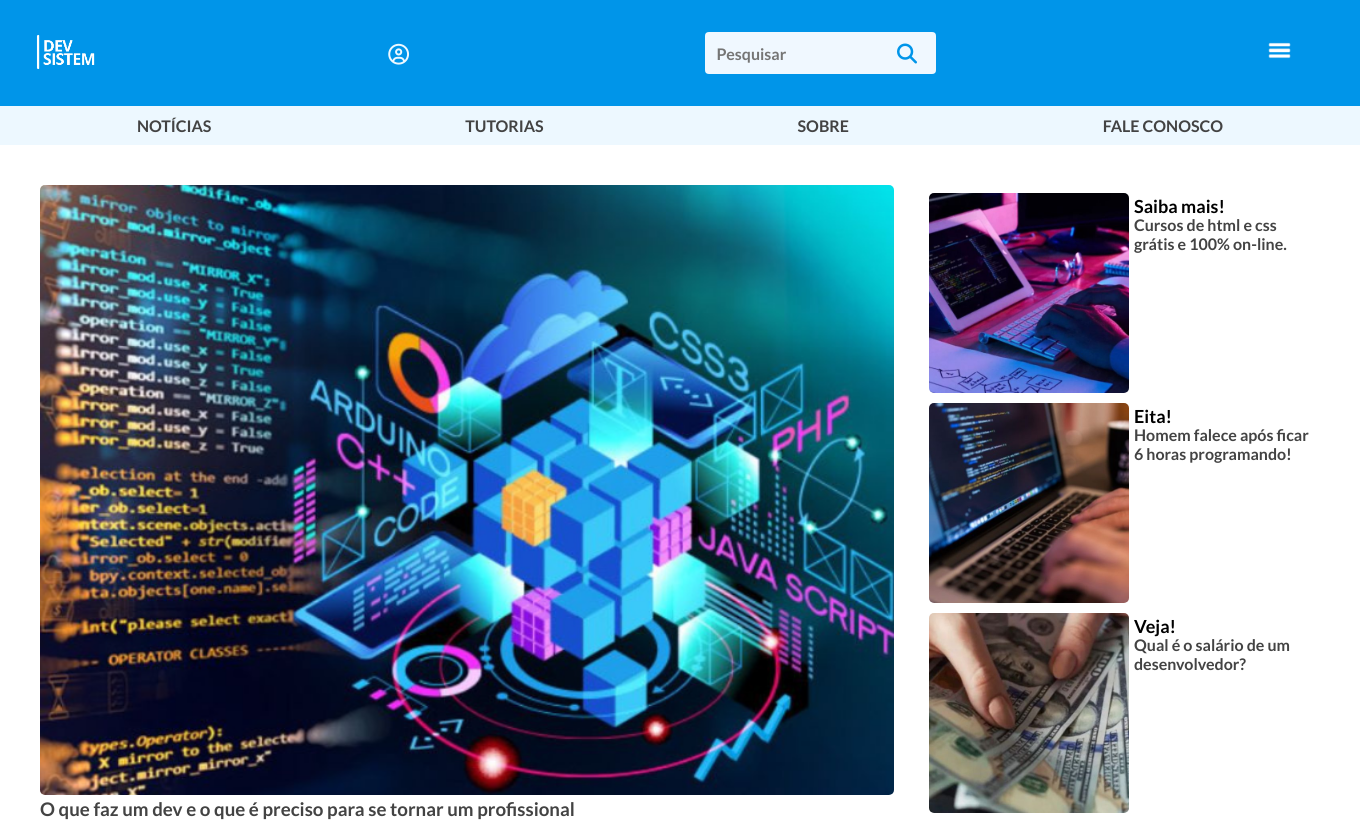
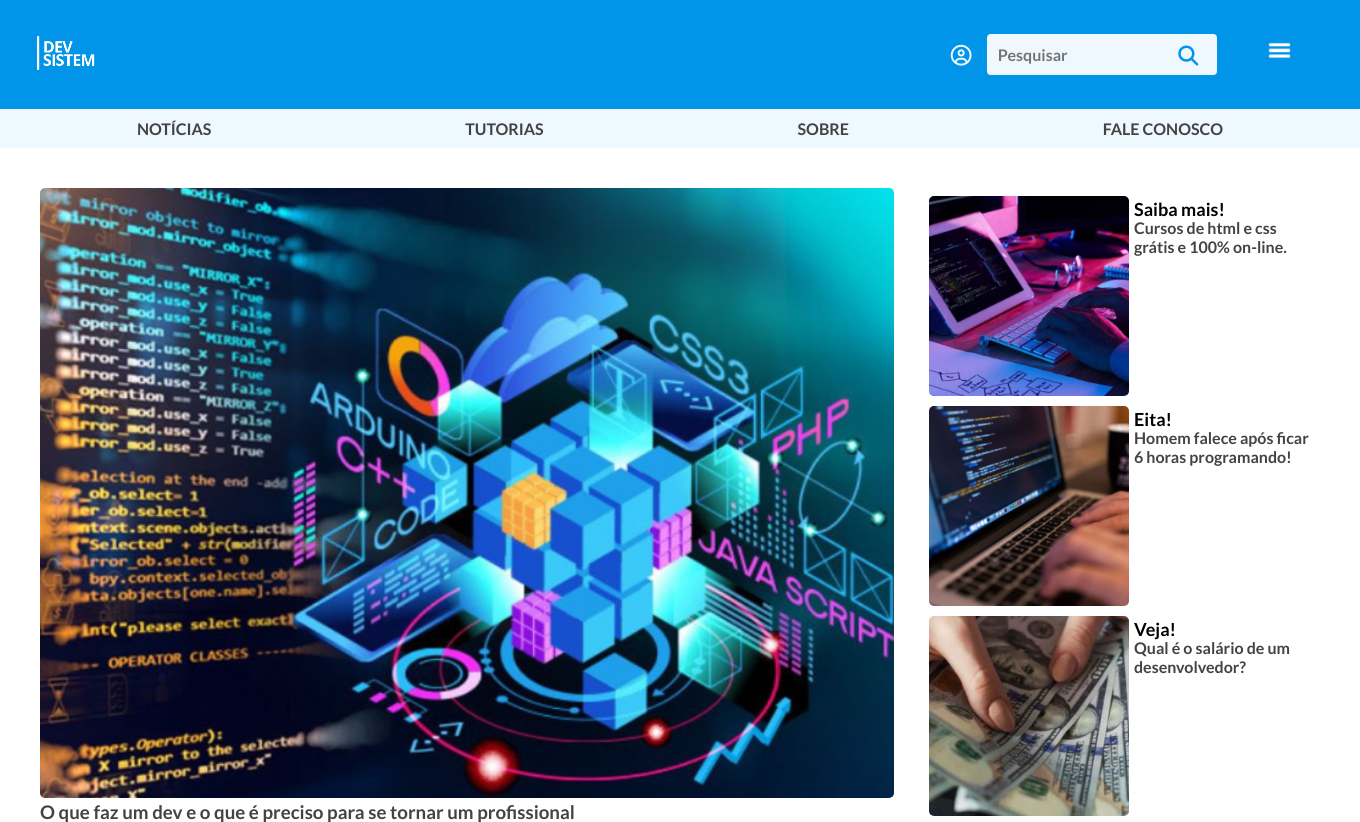
Before and after one commit to RafaBertacelli/DevSistem, a PHP site: page /index.php in a window 1360 px wide. Shown: the top 822 px of the page. Run offline with PHP 8.4, Linux system fonts and the light colour scheme.

Commit message:
Update cabecalho.php

```diff
--- a/cabecalho.php
+++ b/cabecalho.php
@@ -11,24 +11,32 @@
 </head>
 <body>
    <header class="cabecalho">
+      <div class="logo">
         <div class="cabecalho-imagem">
             <a href="index.php"><img src="img/logo.png" alt="logo" class="cabecalho-imagem-logo"></a>
         </div>
+     </div>
+     <div class="itens-cabecalho">
         <div class="icon">
             <button>
                 <i class="fa-regular fa-circle-user" ></i>
             </button>
 
         </div>
-
+        <div class="input">
             <div class="input-group">
                 <input type="text" class="texto" placeholder="Pesquisar">
                 <button>
                     <i class="fa-solid fa-magnifying-glass"></i>
                 </button>
             </div>
+        </div>
+        <div class="nav-bar">
             <img src="img/navBar.png" alt="navNar" class="cabecalho-imagem-navBar">
+        </div>
+    </div>
     </header>
+
 
   <nav class="cabecalho-menu">
         <a class="cabecalho-menu-item" href="noticias.php">NOTÍCIAS</a>
```
Lines whose indentation alone changed are shown as unchanged.
